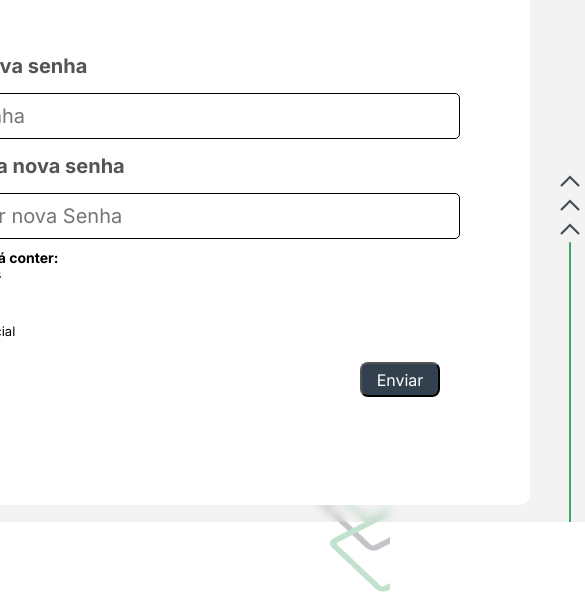
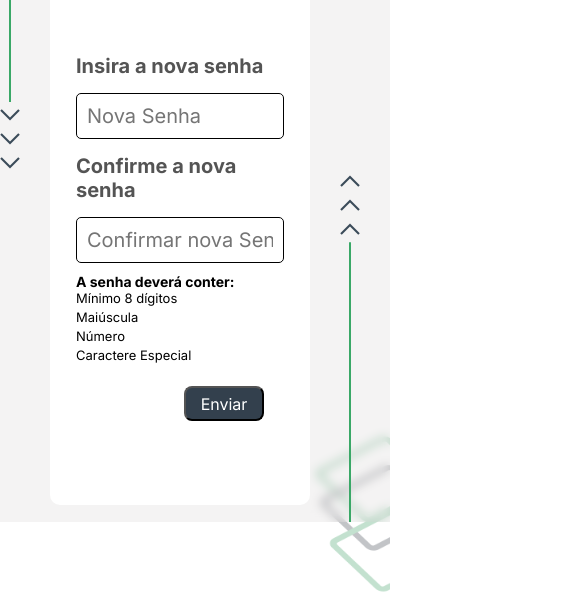
Before and after one commit to GuiMachado001/DesenvolvimentoWeb-FabricaDeSoftware, a plain HTML site: page Testes Pi/Recuperar Senha/novaSenha/recuperarSenhaNS.html in a window 390 px wide. Shown: the part 250-844 px from the top of the page, 585 px wide, since content can reach past the window. Drawn offline with Linux system fonts and the light colour scheme.

Commit message:
Responsividade

```diff
--- a/Testes Pi/Recuperar Senha/codigo/recuperarSenhaCodigo.css
+++ b/Testes Pi/Recuperar Senha/codigo/recuperarSenhaCodigo.css
@@ -22,7 +22,7 @@
 }
 
 .box{
-    width: 1400px;
+    width: 100vw;
     height: 700px;
     background-color: rgba(198, 196, 196, 0.2);
     backdrop-filter: blur(5px);
--- a/Testes Pi/Recuperar Senha/email/recuperarSenhaEmail.css
+++ b/Testes Pi/Recuperar Senha/email/recuperarSenhaEmail.css
@@ -14,6 +14,7 @@
     background-repeat: no-repeat;
     background-position: bottom right;
     background-size: 20%;
+    width: 100vw;
     display: flex;
     align-items: center;
     justify-content: center;
@@ -22,7 +23,7 @@
 }
 
 .box{
-    width: 1400px;
+    width: 90vw;
     height: 700px;
     background-color: rgba(198, 196, 196, 0.2);
     backdrop-filter: blur(5px);
@@ -278,7 +279,7 @@ main{
 
 
 
-@media (min-width: 0px) and (max-width: 430px){
+@media (min-width: 0px) and (max-width: 466px){
 
     .box{
         width: 100%;
@@ -290,5 +291,16 @@ main{
     .lblRecuperar{
         font-size: 10px;
     }
-
+    .formRecuperar .lblRecuperar{
+        width: 100%;
+        height: 50px;
+        font-size: 20px;
+        align-items: center;
+        justify-content: center;
+    }
+    .formRecuperar .inpRecuperar{
+        width: 100%;
+        height: 50px;
+        font-size: 15px;
+    }
 }
--- a/Testes Pi/Recuperar Senha/novaSenha/recuperarSenhaNS.css
+++ b/Testes Pi/Recuperar Senha/novaSenha/recuperarSenhaNS.css
@@ -22,7 +22,7 @@
 }
 
 .box{
-    width: 1400px;
+    width: 100vw;
     height: 700px;
     background-color: rgba(198, 196, 196, 0.2);
     backdrop-filter: blur(5px);
```
